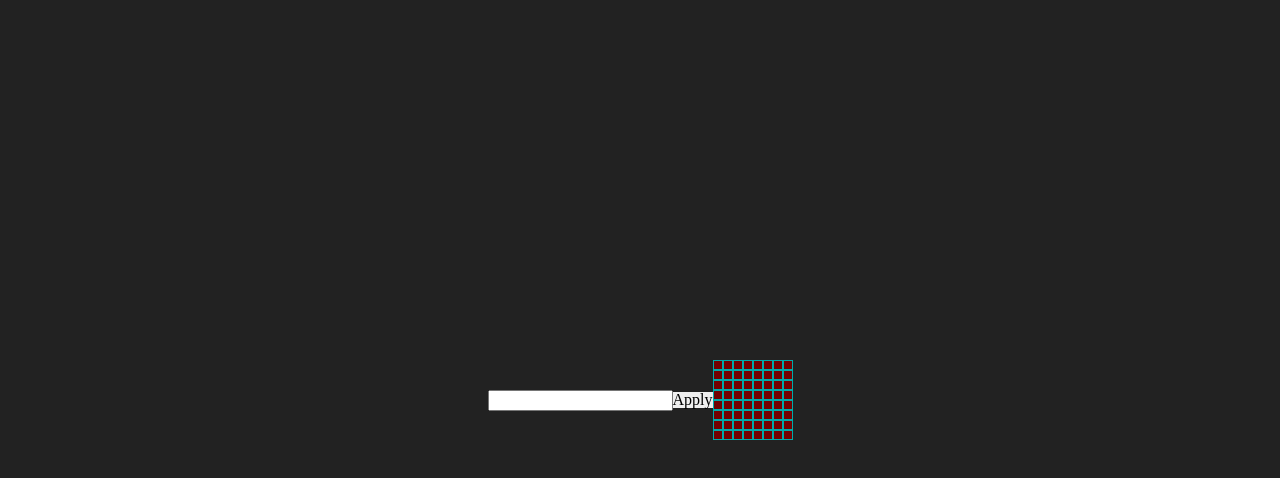
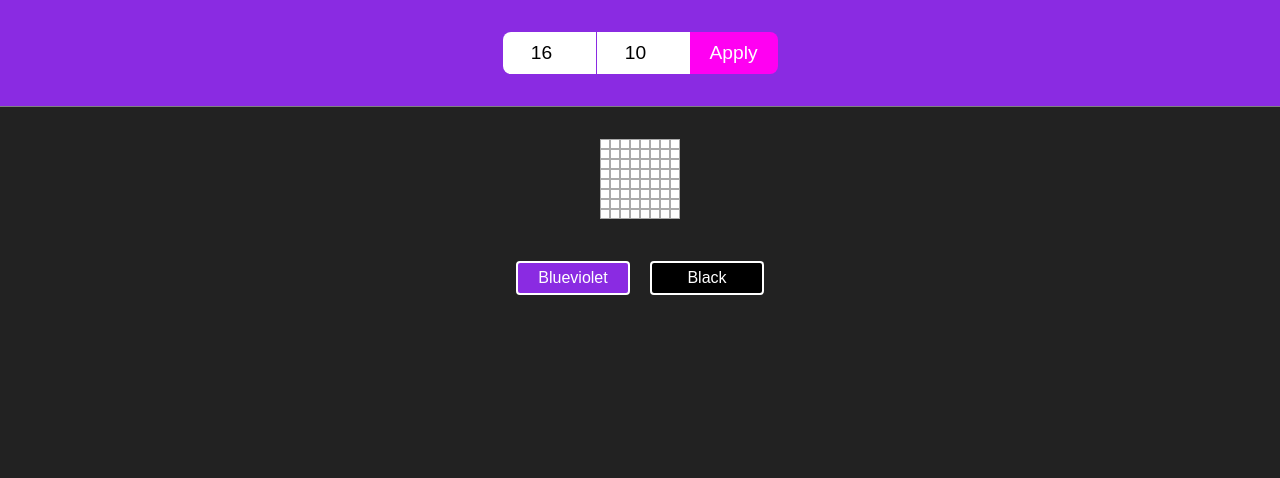
Before and after one commit to Desmo-Saze-Practice/florianmartindesmosaze, a plain HTML site: page html/invader.html in a window 1280 px wide. Drawn offline with Linux system fonts and the light colour scheme.

Commit message:
finished all bonus, added color selection

```diff
--- a/css/reset.css
+++ b/css/reset.css
@@ -15,7 +15,7 @@ table, caption, tbody, tfoot, thead, tr, th, td,
 article, aside, canvas, details, embed,
 figure, figcaption, footer, header, hgroup,
 menu, nav, output, ruby, section, summary,
-time, mark, audio, video, button {
+time, mark, audio, video {
 	margin: 0;
 	padding: 0;
 	border: 0;
@@ -46,3 +46,7 @@ table {
 	border-collapse: collapse;
 	border-spacing: 0;
 }
+
+.hidePicker {
+	opacity: 0%;
+}
--- a/css/style.css
+++ b/css/style.css
@@ -1,15 +1,15 @@
 body {
-    height: 100vh;
-    display: flex;
-    align-items: center;
-    justify-content: center;
     background-color: rgb(34, 34, 34);
+    font-family: Arial, Helvetica, sans-serif;
 }
+
+/** CELLS **/
 
 #invader {
     display: flex;
     align-items: center;
     justify-content: center;
+    margin: 2em;
 }
 
 .rowElement {
@@ -20,9 +20,9 @@ body {
 .cellElement {
     height: 10px;
     width: 10px;
-    border: rgb(0, 170, 170) solid 1px;
+    border: rgb(170, 170, 170) solid 1px;
     box-sizing: border-box;
-    background-color: rgb(114, 1, 1);
+    background-color: white;
     transform: scale(1);
     transition: .5s;
 }
@@ -31,8 +31,85 @@ body {
     background-color: rgb(255, 126, 51);
     transform: scale(1.3);
     transition: .5s;
+    z-index: 1;
 }
 
 .cell--black {
     background-color: black;
 }
+
+/** FORM **/
+
+.configuration {
+    padding: 2em;
+    background-color: blueviolet;
+    text-align: center;
+    border-bottom: 1px grey solid;
+}
+
+.numberInput {
+    padding: 10px;
+    text-align: center;
+    font-size: 1.2em;
+    border-radius: 8px 0px 0px 8px;
+    border: none;
+}
+
+.pixelInput {
+    padding: 10px;
+    text-align: center;
+    font-size: 1.2em;
+    /* border-radius: 8px 0px 0px 8px; */
+    border: none;
+    border-left: blueviolet 1px solid;
+}
+
+.validationButton {
+    font-size: 1.2em;
+    color: white;
+    background-color: rgb(255, 0, 242);
+    padding: 10px 20px;
+    border-radius: 0px 8px 8px 0px;
+    border: none;
+}
+
+/** COLOR PICKER */
+
+footer {
+    display: flex;
+    /* align-items: center; */
+    justify-content: center;
+
+}
+
+.color-selector {
+    color: white;
+    /* padding: 10px 20px; */
+    border-radius: 4px;
+    border: white solid 2px;
+    width: 100px;
+    height: 20px;
+    margin: 10px;
+    text-align: center;
+    display: flex;
+    align-items: center;
+    justify-content: center;
+    padding: 5px;
+}
+
+.white {
+    background-color: white;
+    color: black;
+}
+
+.blueviolet {
+    background-color: blueviolet;
+}
+
+.black {
+    background-color: black;
+}
+
+.color-selector:hover {
+    box-shadow: inset 0 0 100px 100px rgba(255, 255, 255, .5);
+}
--- a/html/invader.html
+++ b/html/invader.html
@@ -12,6 +12,10 @@
   <form class="configuration">
   </form>
   <div id="invader"></div>
+  <footer class="bottom-page">
+    <div class="color-selector blueviolet">Blueviolet</div>
+    <div class="color-selector black">Black</div>
+  </footer>
   <script src="../js/app.js"></script>
 </body>
 </html>
--- a/js/app.js
+++ b/js/app.js
@@ -1,75 +1,120 @@
 const grid = {
+    // Settings part
     gridSize: 8,
+    pixelSize: 10,
+    colorValue: '#000',
+    footerElement: document.querySelector('.bottom-page'),
+    configElement: document.querySelector('.configuration'),
+    invaderElement: document.getElementById('invader'),
+    numberElement: document.createElement('input'),
+    validationElement: document.createElement('button'),
+    pixelInputElement: document.createElement('input'),
+    colorPickElement: document.createElement('input'),
+    bluevioletElement: document.querySelector('.blueviolet'),
+    blackElement: document.querySelector('.black'),
+
+    // functions part
     resetGrid: function () {
         document.getElementById('invader').innerHTML = '';
     },
+
     generateInput: function () {
-        // select form element
-        const configElement = document.querySelector('.configuration');
+        // input type number for grid size
+        grid.numberElement.setAttribute('class', 'numberInput');
+        grid.numberElement.setAttribute('type', 'number');
+        grid.numberElement.setAttribute('min', '4');
+        grid.numberElement.setAttribute('max', '200');
+        grid.numberElement.setAttribute('value', '16');
+        grid.configElement.appendChild(grid.numberElement);
 
-        // create input type number and ad it to the form
-        const numberElement = document.createElement('input');
-        numberElement.setAttribute('class', 'numberInput');
-        numberElement.setAttribute('type', 'number');
-        // numberElement.setAttribute('value', grid.gridSize);
-        numberElement.setAttribute('min', '4');
-        configElement.appendChild(numberElement);
+        // input type color for pixels
+        // grid.colorPickElement.setAttribute('class', 'colorInput');
+        // grid.colorPickElement.setAttribute('type', 'color');
+        // grid.colorPickElement.setAttribute('value', '#000');
+        // grid.footerElement.appendChild(grid.colorPickElement);
 
+        // input type number for pixels
+        grid.pixelInputElement.setAttribute('class', 'pixelInput');
+        grid.pixelInputElement.setAttribute('type', 'number');
+        grid.pixelInputElement.setAttribute('min', '1');
+        grid.pixelInputElement.setAttribute('max', '100');
+        grid.pixelInputElement.setAttribute('value', '10');
+        grid.configElement.appendChild(grid.pixelInputElement);
 
-        const validationElement = document.createElement('button');
-        validationElement.setAttribute('class', 'validationButton');
-        validationElement.setAttribute('value', 'Apply');
-        validationElement.innerHTML = 'Apply';
-        configElement.appendChild(validationElement);
-        validationElement.addEventListener('click', grid.generateGrid);
+        // grid.pickerElement.style.backgroundColor = 'red';
 
-        configElement.addEventListener('submit', function (event) {
+        // submit button
+        grid.validationElement.setAttribute('class', 'validationButton');
+        grid.validationElement.setAttribute('value', 'Apply');
+        grid.validationElement.setAttribute('type', 'submit');
+        grid.validationElement.innerHTML = 'Apply';
+        grid.configElement.appendChild(grid.validationElement);
 
-            // // prevent default behavior on form submition
-            // console.log(event.target);
-            event.preventDefault();
-            grid.gridSize = parseInt(numberElement.value);
-        });
+        // trigger handleSubmit function on submitting form
+        grid.configElement.addEventListener('submit', this.handleSubmit);
+    },
 
+    handleSubmit: function (event) {
+        event.preventDefault();
+        grid.gridSize = parseInt(grid.numberElement.value);
+        let getPixelSize = parseInt(grid.pixelInputElement.value);
+        grid.pixelSize = getPixelSize += 'px';
+        grid.generateGrid();
     },
+
     generateGrid: function () {
         grid.resetGrid();
-        //insert table element
-        const invaderElement = document.getElementById('invader');
+        // Creates grid
+        console.log(grid.redElement, 'im here');
+        grid.bluevioletElement.addEventListener('click', grid.handlePickerClick);
+        grid.blackElement.addEventListener('click', grid.handlePickerClick);
 
-        // Creates grid
         for (i = 0; i < grid.gridSize; i++) {
-            // debugger;
             const rowElement = document.createElement('div');
             rowElement.className = 'rowElement';
 
             for (j = 0; j < grid.gridSize; j++) {
                 const cellElement = document.createElement('div');
                 cellElement.className = 'cellElement';
+                cellElement.style.height = grid.pixelSize;
+                cellElement.style.width = grid.pixelSize;
                 rowElement.appendChild(cellElement);
-                cellElement.addEventListener('mouseup', grid.handleCellClic
-                )
-            }
-            invaderElement.appendChild(rowElement);
+                cellElement.addEventListener('click', grid.handleCellClic)
+            };
+            grid.invaderElement.appendChild(rowElement);
         };
+        console.log(grid.redElement);
+
     },
+
+    handlePickerClick: function (event) {
+        const clickedPicker = event.target;
+        console.log('there is your clicked picker', clickedPicker);
+        const pickerClass = clickedPicker.className;
+        console.log('your returned picker class is', pickerClass);
+        grid.splitedClass = pickerClass.split(' ');
+        console.log('splited class here ', grid.splitedClass);
+
+        return grid.splitedClass;
+    },
+
     handleCellClic: function (event) {
         const clickedElement = event.target;
-        clickedElement.classList.toggle('cell--black');
-        // if (clickedElement.classList.contains("cell--black")) {
-        //     clickedElement.classList.remove("cell--black");
-        // }
-        // else {
-        //     clickedElement.classList.add("cell--black");
-        // }
+        clickedElement.classList.toggle(grid.splitedClass[1]);
+        console.log('test returned picker', grid.splitedClass[1]);
+    },
+
+    // applyColor: function (event) {
+    //     something
+    // },
+
+    init: function () {
+        grid.generateInput();
+        grid.generateGrid();
     }
 }
 
-
-let init = function () {
-
-    grid.generateInput();
-    grid.generateGrid();
-}
-
-init();
+document.addEventListener('DOMContentLoaded', () => {
+    console.log('DOM fully loaded and parsed');
+    grid.init();
+});
```
